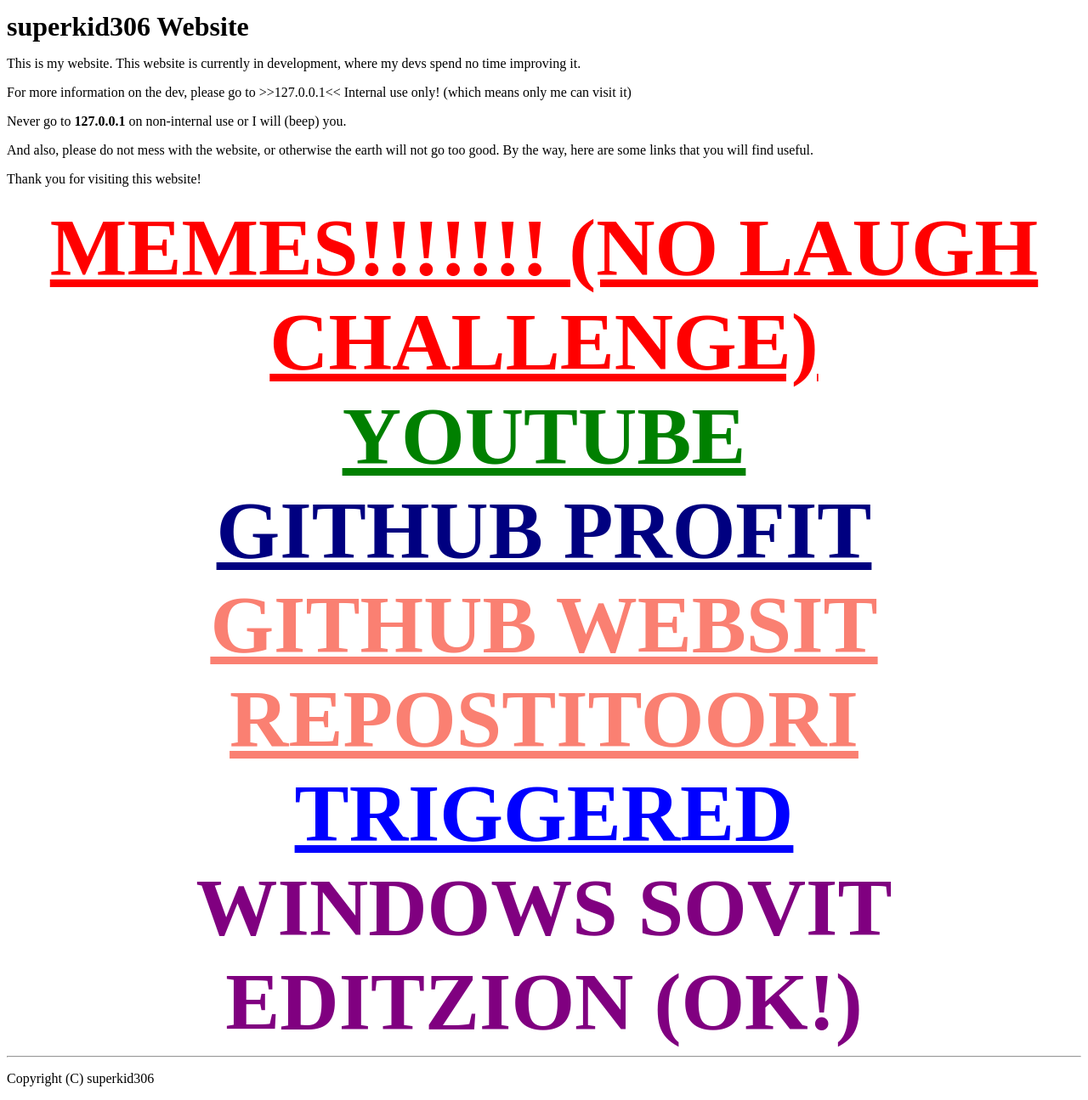
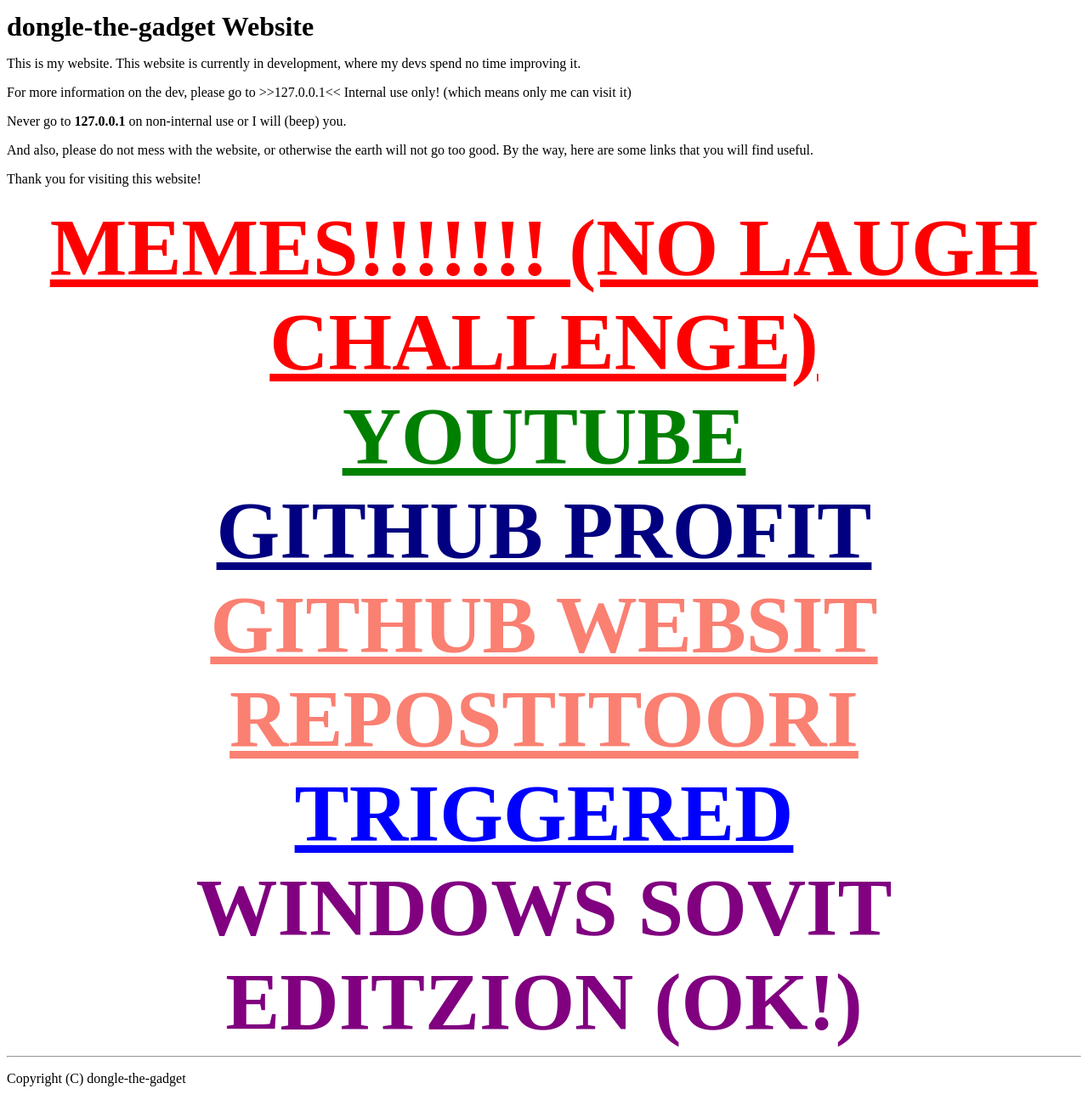
Before and after one commit to dongle-the-gadget/dongle-the-gadget.github.io, a plain HTML site: page scrapped/index.html in a window 1280 px wide. Shown: the part 29-1324 px from the top of the page at 85% size. Drawn offline with Linux system fonts and the light colour scheme.

Commit message:
Update index.html

```diff
--- a/scrapped/index.html
+++ b/scrapped/index.html
@@ -1,10 +1,10 @@
 <html>
 	<head>
-		<title>superkid306 Website</title>
+		<title>dongle-the-gadget Website</title>
 	</head>
 	<body>
 		<p>Important: This version of the website has been scrapped and replaced by a much better implementation. <a href="https://dongle-the-gadget.github.io/">Link</a>. The website below is only for archival purposes and might be rid of at any time.</p>
-		<marquee direction="right" behavior="alternate" style="font-weight:bold;font-size:24pt">superkid306 Website</marquee>
+		<marquee direction="right" behavior="alternate" style="font-weight:bold;font-size:24pt">dongle-the-gadget Website</marquee>
 		<p>This is my website. This website is currently in development, where my devs spend no time improving it.</p>
 		<p>For more information on the dev, please go to >>127.0.0.1<< Internal use only! (which means only me can visit it)</p>
 		<p>Never go to <b>127.0.0.1</b> on non-internal use or I will (beep) you.</p>
@@ -24,6 +24,6 @@
 			<a style="font-size:72pt; font-weight:bold; color: purple">WINDOWS SOVIT EDITZION (OK!)</a>
 		</center>
 		<hr />
-		<p>Copyright (C) superkid306</p>
+		<p>Copyright (C) dongle-the-gadget</p>
 	</body>
 </html>
```
